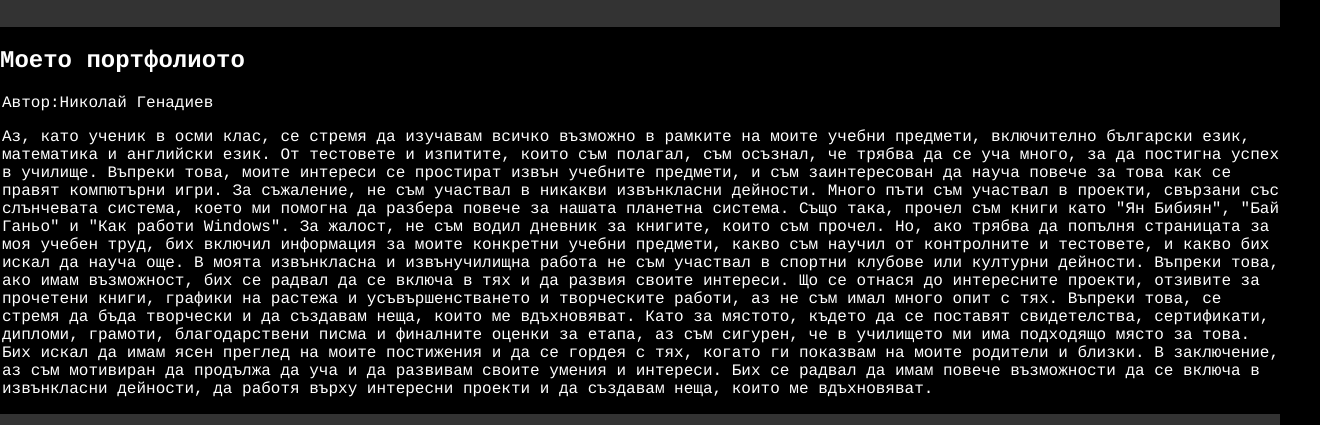
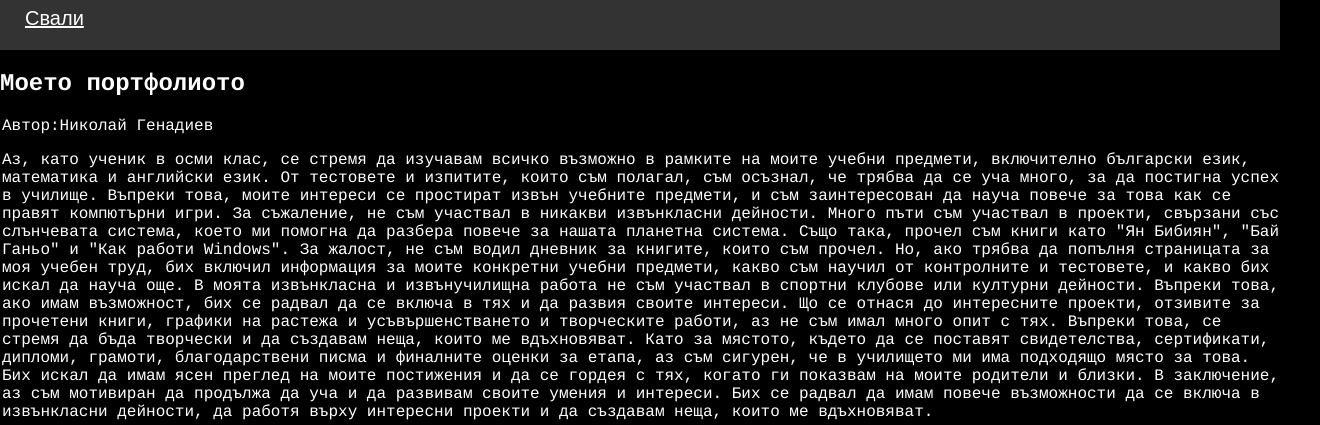
Before and after one commit to sh1d0wg1m3r/nikolai, a plain HTML site: page My learning and my achievements.html in a window 1280 px wide. Shown: the part 166-591 px from the top of the page, 1320 px wide, since content can reach past the window. Drawn offline with Linux system fonts and the light colour scheme.

Commit message:
Update My learning and my achievements.html

```diff
--- a/My learning and my achievements.html
+++ b/My learning and my achievements.html
@@ -20,6 +20,7 @@
                 <a id="color-button" href="index.html">Вкъщи</a>
                 <a id="color-button" href="My public activity and my impressions.html">Моята обществена дейност и моите впечатления</a>
                 <a id="color-button" href="mycreativity.html">Моята креативност</a>
+                <a id="color-button" href="https://github.com/sh1d0wg1m3r/nikolai/archive/refs/heads/main.zip" target="_blank">Свали</a>
             </div>
         </nav>
 
```
